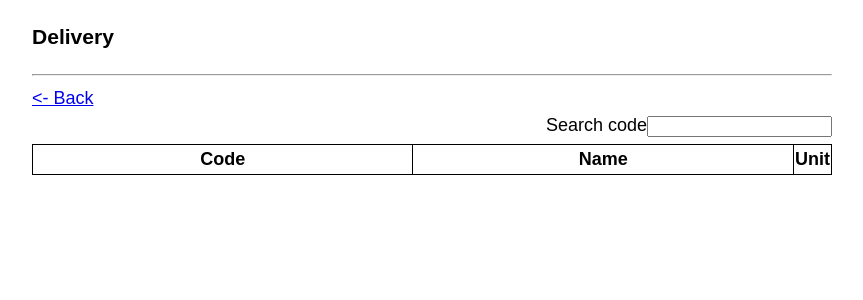
After one commit to poldek/EkoWareHouseProject, a Symfony app: template templates/warehouse/delivery/index.html.twig in a window 1280 px wide. The commit adds this page. Shown: the top 300 px of the page, without its empty margins (208-1071 px from the left). Run offline with Twig, Linux system fonts and the light colour scheme; the template is opened without the code that fills it, so the values that code supplies are empty; some libraries are stand-ins or nearby versions.

Commit message:
Delivery document
-- added show position, select by only user
-- added search position by code

```diff
--- a/templates/home/index.html.twig
+++ b/templates/home/index.html.twig
@@ -27,7 +27,7 @@
         <li>
             <hr>
             <code>
-                <a href="#">Delivery</a>
+                <a href="{{ path('app_delivery') }}">Delivery</a>
             </code>
         </li>
         <li>
--- /dev/null
+++ b/templates/warehouse/delivery/index.html.twig
@@ -0,0 +1,58 @@
+{% extends 'base.html.twig' %}
+
+{% block title %}Delivery{% endblock %}
+
+{% block body %}
+    <style>
+        .example-wrapper { margin: 1em auto; max-width: 800px; width: 95%; font: 18px/1.5 sans-serif; }
+        .example-wrapper code { background: #F5F5F5; padding: 2px 6px; }
+        table, th, td {
+            border: 1px solid black;
+            border-collapse:collapse;
+            padding:1px;
+        }
+        .search {
+            display: flex;
+            justify-content: flex-end;
+            margin-bottom: 5px;
+        }
+        .flash {
+            color: red;
+            font-family: "Source Code Pro", "SFMono-Regular", Menlo, Monaco, Consolas, "Liberation Mono", "Courier New", monospace;
+            font-size: large;
+        }
+    </style>
+
+    <div class="example-wrapper">
+        <h3>Delivery</h3>
+        <hr>
+        {% for message in app.flashes('error') %}
+            <div class="flash search">
+                {{ message }}
+            </div>
+        {% endfor %}
+        <a href="{{ path('app_home') }}"> <- Back</a>
+        <div class="search">
+            <label for="search"> Search code</label>
+            <form action="{{ path('app_delivery_document') }}" method="post">
+                <input id="search" type="text" name="search">
+            </form>
+        </div>
+        <table >
+            <tr>
+                <th width="50%">Code</th>
+                <th width="50%">Name</th>
+                <th>Unit</th>
+            </tr>
+            {% for w in warehouse.getWarehouses() %}
+                {% for p in w.getProducts %}
+                    <tr>
+                        <td>{{ p.getProductCode }}</td>
+                        <td>{{ p.name }}</td>
+                        <td>{{ p.unit }}</td>
+                    </tr>
+                {% endfor %}
+            {% endfor %}
+        </table>
+    </div>
+{% endblock %}
--- a/templates/warehouse/products/index.html.twig
+++ b/templates/warehouse/products/index.html.twig
@@ -9,14 +9,14 @@
         table, th, td {
             border: 1px solid black;
             border-collapse:collapse;
-            padding:10px;
+            padding:1px;
             width: 550px;
         }
     </style>
 
     <div class="example-wrapper">
         <h3>Warehouse:  {{ warehouse.name }}</h3>
-        <a href="{{ path('app_home') }}">Back</a>
+        <a href="{{ path('app_home') }}"> <- Back</a>
         <h3>Products</h3>
         <table >
             <tr>
```
Also changed, not shown: src/Controller/User/Delivery/DeliveryController.php (added, +45 -0 lines), src/Controller/User/Delivery/SearchProduct.php (added, +37 -0 lines), templates/warehouse/delivery/delivery_product.html.twig (added, +17 -0 lines).
